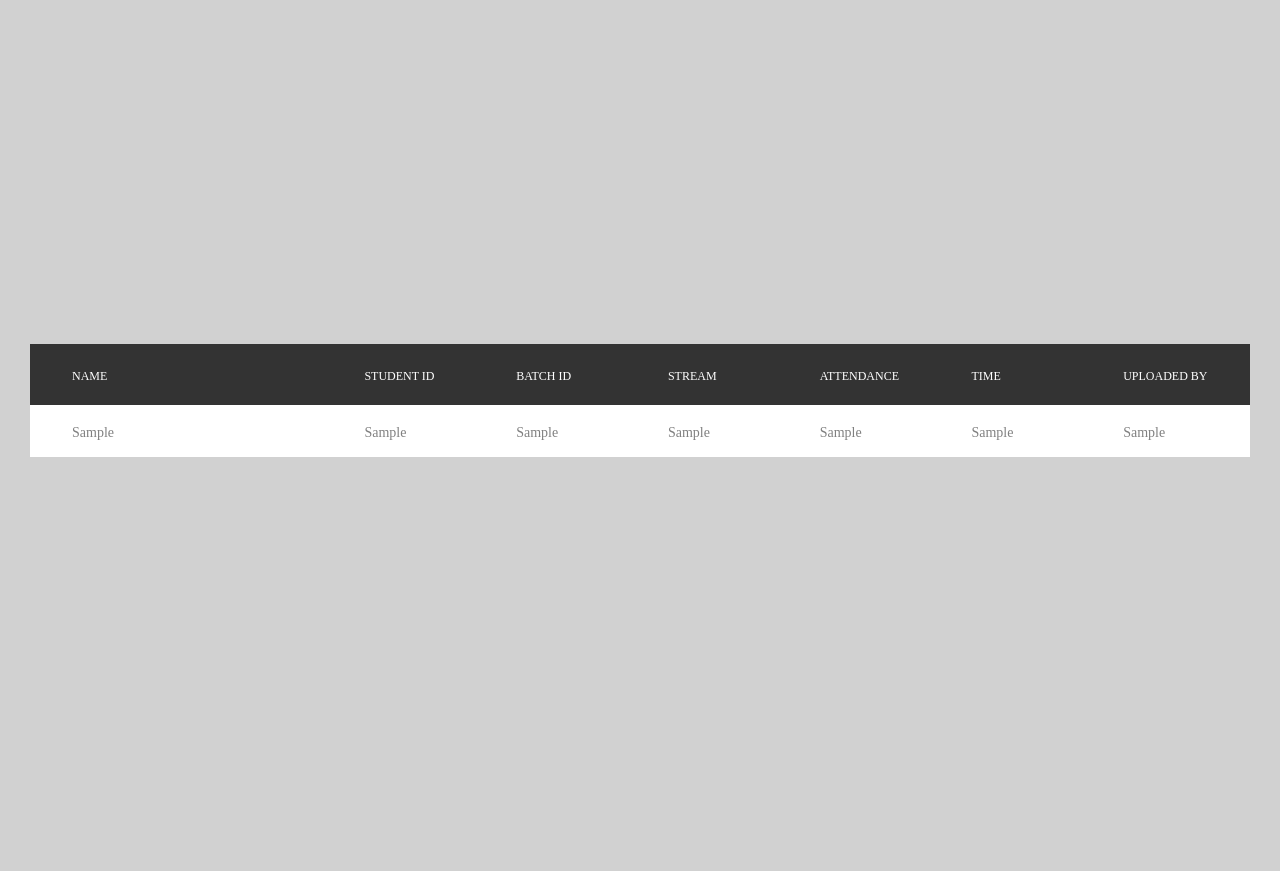
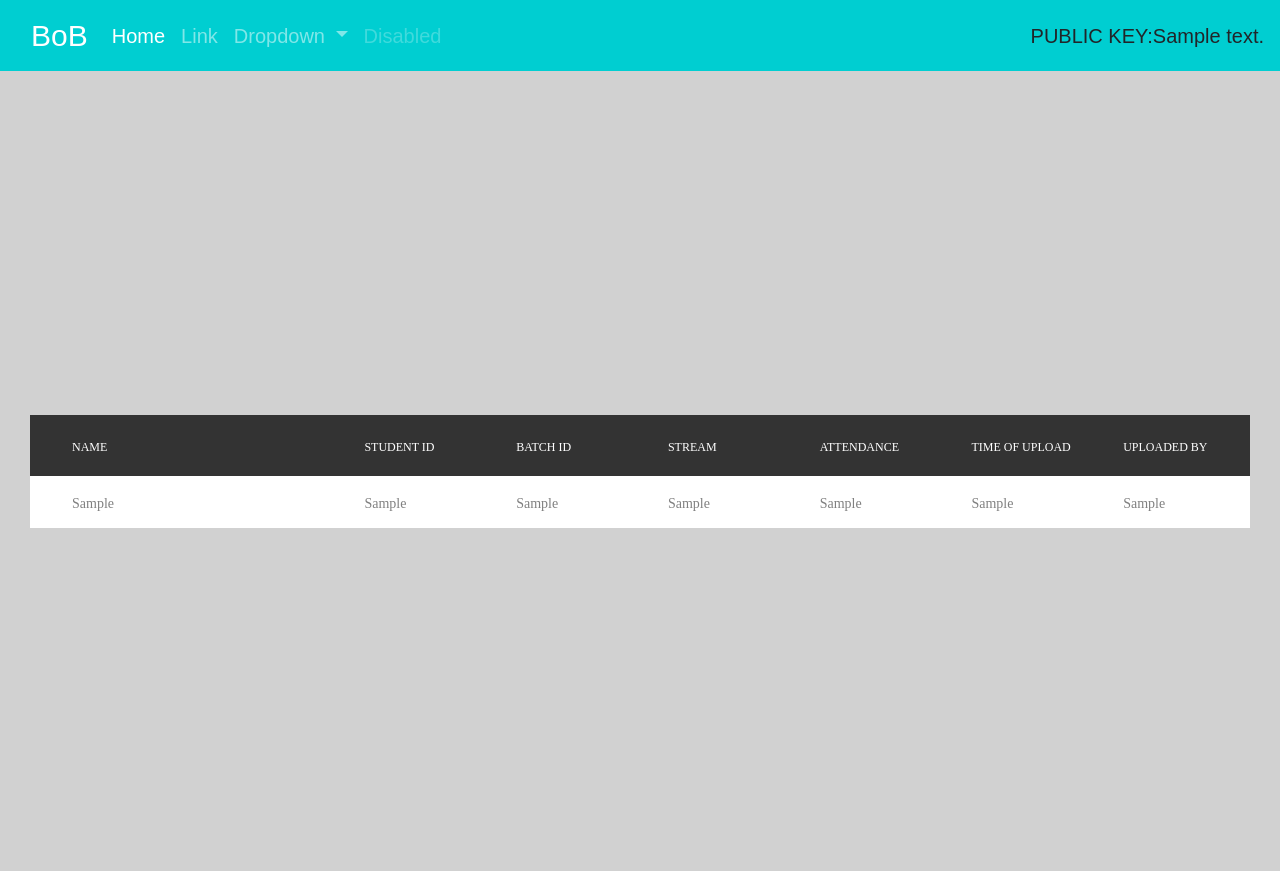
Before and after one commit to zaryab2000/EduVault-Chain, a Django app: template main_app/templates/main_app/students.html in a window 1280 px wide. Before the commit the page ends 457 px from the top, so only its background shows below. Run offline with Django 3.2, Linux system fonts and the light colour scheme; the template is opened without the code that fills it: most values are stand-ins (such as "Sample title", 1, 10 or a date in 2020); some libraries are stand-ins or nearby versions; some web fonts are replaced.

Commit message:
added new ROUTES

```diff
--- /dev/null
+++ b/main_app/templates/main_app/forms.html
@@ -0,0 +1,5 @@
+{% extends 'main_app/base_index.html' %}
+
+{% block content %}
+<h1>HELLO</h1>
+{% endblock %}
--- a/main_app/templates/main_app/students.html
+++ b/main_app/templates/main_app/students.html
@@ -2,6 +2,9 @@
 <!DOCTYPE html>
 <html lang="en">
 <head>
+
+   <!-- Bootstrap CSS -->
+    <link rel="stylesheet" href="https://stackpath.bootstrapcdn.com/bootstrap/4.3.1/css/bootstrap.min.css" integrity="sha384-ggOyR0iXCbMQv3Xipma34MD+dH/1fQ784/j6cY/iJTQUOhcWr7x9JvoRxT2MZw1T" crossorigin="anonymous">
   <title>Student Management</title>
   <meta charset="UTF-8">
   <meta name="viewport" content="width=device-width, initial-scale=1">
@@ -22,7 +25,53 @@
   <link rel="stylesheet" type="text/css" href="{% static 'main_app/css/main.css'%}">
 <!--===============================================================================================-->
 </head>
-<body>
+<body >
+  <nav class="navbar navbar-expand-lg navbar-dark navbar-inverse" style="background-color: #00CED1; font-size: 20px">
+          <div class="container-fluid">
+          <a class="navbar-brand" href="#" style=" font-size: 30px">BoB </a>
+          <button class="navbar-toggler" type="button" data-toggle="collapse" data-target="#navbarSupportedContent" aria-controls="navbarSupportedContent" aria-expanded="false" aria-label="Toggle navigation">
+            <span class="navbar-toggler-icon"></span>
+          </button>
+
+          <div class="collapse navbar-collapse" id="navbarSupportedContent">
+            <ul class="navbar-nav mr-auto">
+              <li class="nav-item active">
+                <a class="nav-link" href="#">Home <span class="sr-only">(current)</span></a>
+              </li>
+              <li class="nav-item">
+                <a class="nav-link" href="#">Link</a>
+              </li>
+              <li class="nav-item dropdown">
+                <a class="nav-link dropdown-toggle" href="#" id="navbarDropdown" role="button" data-toggle="dropdown" aria-haspopup="true" aria-expanded="false">
+                  Dropdown
+                </a>
+                <div class="dropdown-menu" aria-labelledby="navbarDropdown">
+                  <a class="dropdown-item" href="#">Action</a>
+                  <a class="dropdown-item" href="#">Another action</a>
+                  <div class="dropdown-divider"></div>
+                  <a class="dropdown-item" href="#">Something else here</a>
+                </div>
+              </li>
+            <li class="nav-item">
+        <a class="nav-link disabled" href="#">Disabled</a>
+      </li>
+    </ul>
+    <div class="row">
+      <div class="form-inline my-2 my-lg-0">
+      <label>PUBLIC KEY: </label>{{address}}</label>
+      </div>
+    </div>
+  <!--   <div class="row">
+      <div class="form-inline my-2 my-lg-0">
+      {{balance}}
+      </div>
+    </div> -->
+    </div>
+    <br>
+
+
+ </div>
+</nav>
 <div>
   <div class="limiter">
     <div class="container-table100">
@@ -36,7 +85,7 @@
                 <th class="column100 column4" data-column="column4">BATCH ID</th>
                 <th class="column100 column5" data-column="column5">STREAM</th>
                 <th class="column100 column6" data-column="column6">ATTENDANCE</th>
-                <th class="column100 column7" data-column="column7">TIME</th>
+                <th class="column100 column7" data-column="column7">TIME OF UPLOAD</th>
                 <th class="column100 column8" data-column="column8">UPLOADED BY</th>
               </tr>
             </thead>
--- a/main_app/urls.py
+++ b/main_app/urls.py
@@ -2,5 +2,6 @@ from django.urls import path,include
 from . import views
 urlpatterns = [
 	path('', views.base, name='base'),
-	path('students/',views.students, name='students')
+	path('students/',views.students, name='students'),
+	path('addStudent/', views.addStudent, name='addStudent')
 ]
--- a/main_app/views.py
+++ b/main_app/views.py
@@ -245,3 +245,6 @@ def students(request):
 		'students':students
 	}
 	return render(request, 'main_app/students.html',context)
+
+def addStudent(request):
+	return render(request, 'main_app/forms.html')
```
Also changed, not shown: main_app/templates/main_app/base_index.html (+1 -11 lines), main_app/templates/main_app/scores.html (deleted, +0 -65 lines).
